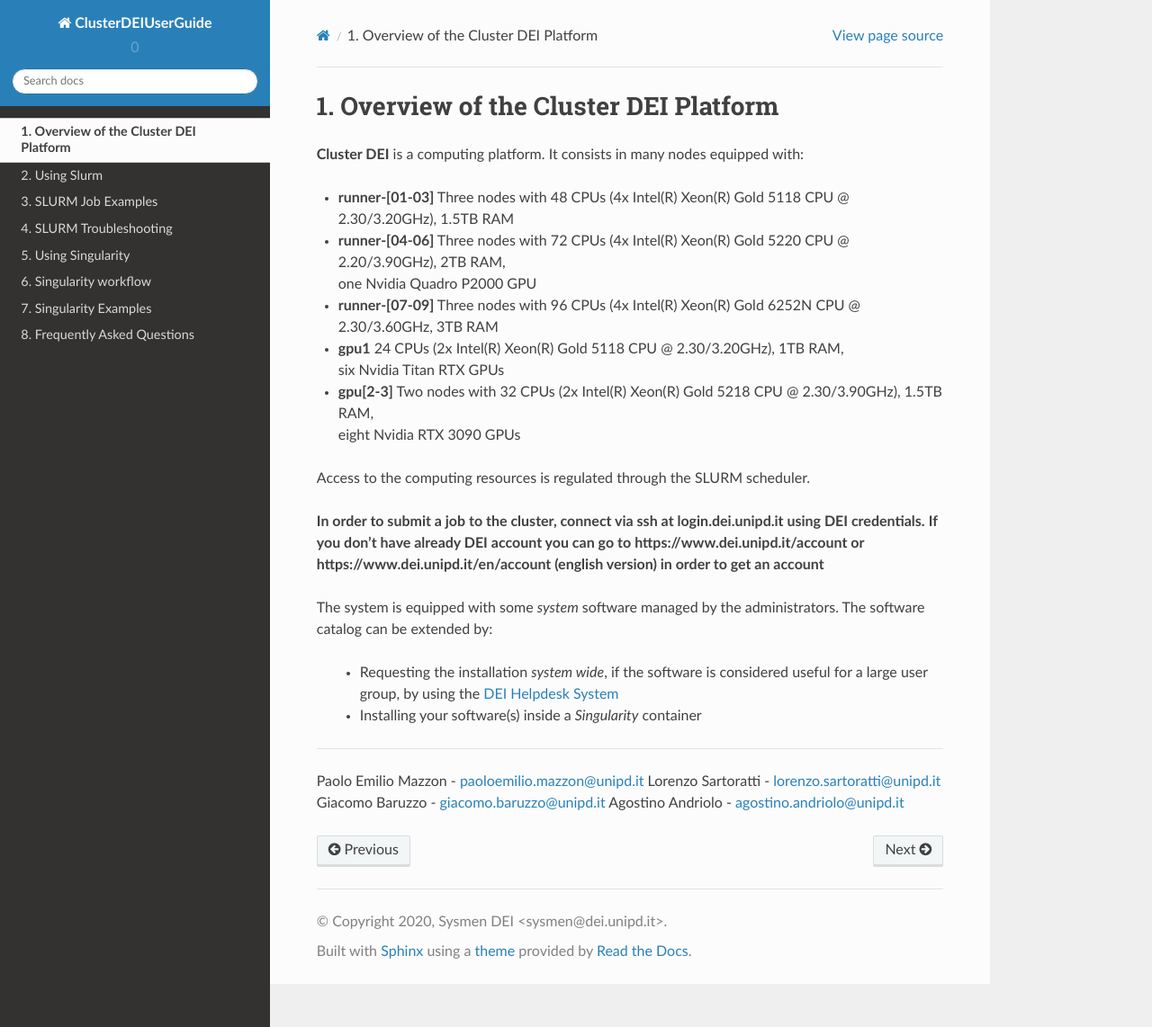
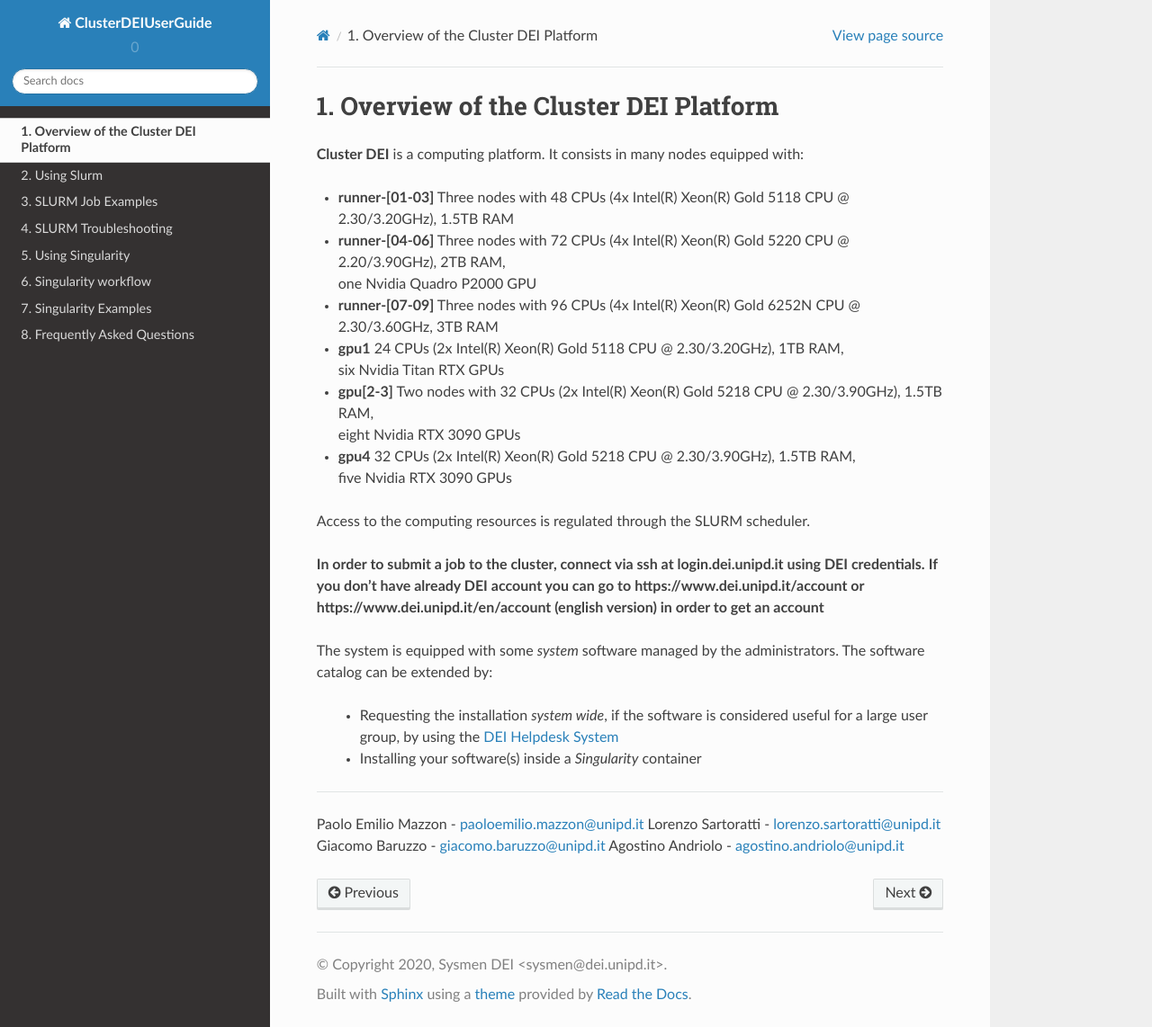
Before and after one commit to agostinoandriolo/clusterDEIguide, a Sphinx documentation site: the page built from ClusterDEIUserGuide-master/docs/Overview.rst, in a window 1280 px wide and 1142 px high. Shown: the whole window at 90% size. Built offline with Sphinx 7.4.7 and the Read the Docs theme 2.0.0, drawn with Linux system fonts in a browser that asks for light colours.

Commit message:
Update Overview.rst

```diff
--- a/ClusterDEIUserGuide-master/docs/Overview.rst
+++ b/ClusterDEIUserGuide-master/docs/Overview.rst
@@ -15,7 +15,8 @@ Overview of the Cluster DEI Platform
   six Nvidia Titan RTX GPUs
 - **gpu[2-3]** Two nodes with 32 CPUs (2x Intel(R) Xeon(R) Gold 5218 CPU @ 2.30/3.90GHz), 1.5TB RAM, |br|
   eight Nvidia RTX 3090 GPUs
-
+- **gpu4** 32 CPUs (2x Intel(R) Xeon(R) Gold 5218 CPU @ 2.30/3.90GHz), 1.5TB RAM, |br|
+  five Nvidia RTX 3090 GPUs
 
 
 Access to the computing resources is regulated through the SLURM scheduler.
```
